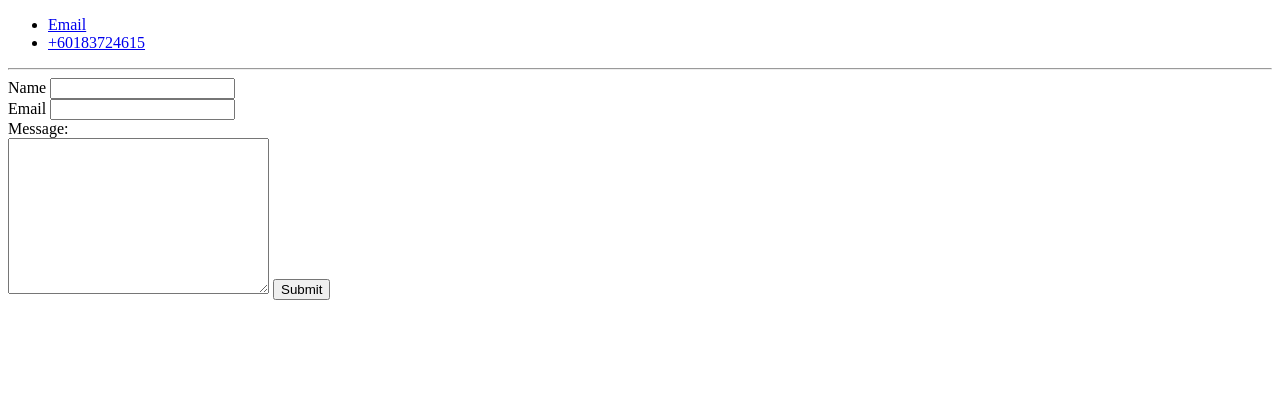
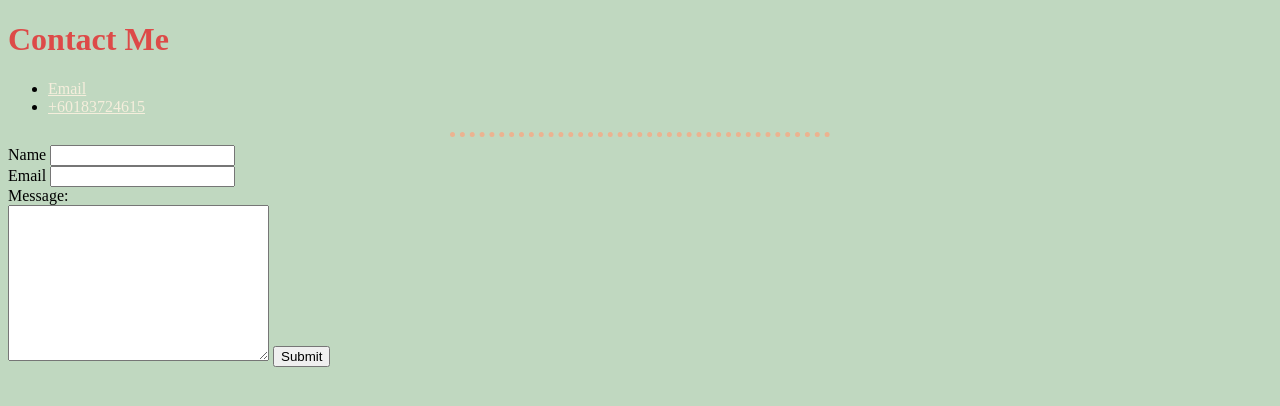
Before and after one commit to noobeast009/Resume, a plain HTML site: page Contact.html in a window 1280 px wide. Drawn offline with Linux system fonts and the light colour scheme.

Commit message:
styles added

```diff
--- a/Contact.html
+++ b/Contact.html
@@ -3,8 +3,10 @@
   <head>
     <meta charset="utf-8">
     <title>Contact Me</title>
+    <link rel="stylesheet" href="css/styles.css">
   </head>
   <body>
+    <h1>Contact Me</h1>
     <ul>
       <li><a href="mailto:izzulisyra97.work@gmail.com">Email</a></li>
       <li><a href="tel:+60183724615">+60183724615</a></li>
```
